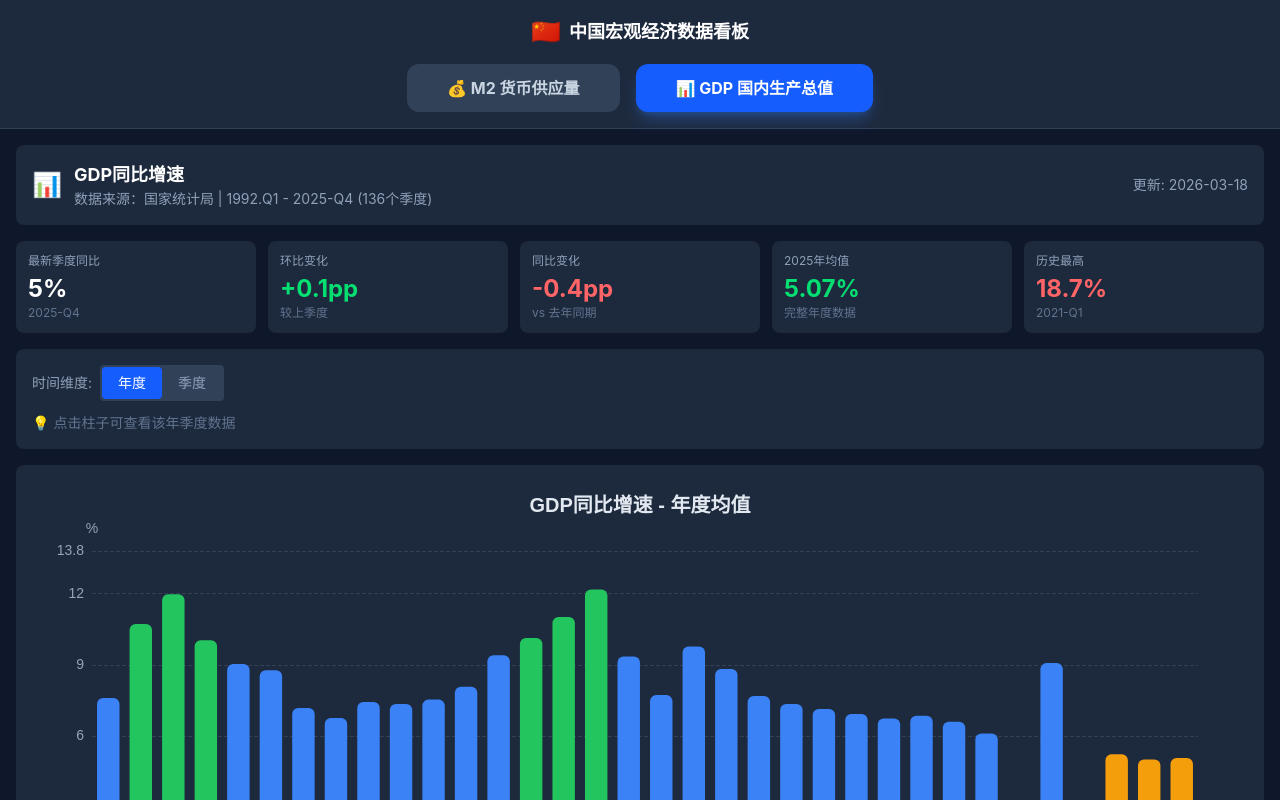
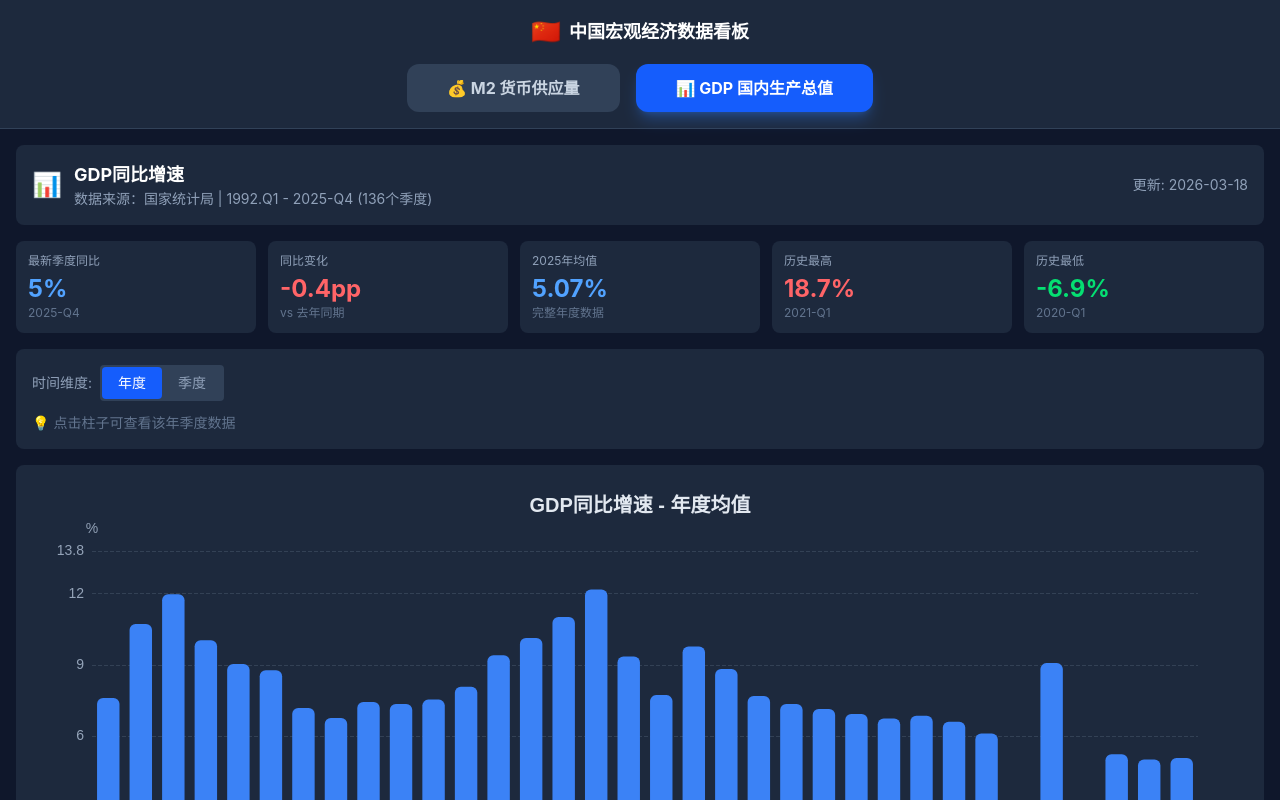
Before and after one commit to ZZZZZZZZeng/china-macro-dashboard, a React (Vite) app: page / in a window 1280 px wide. Both pictures are taken after a click on the button "📊 GDP 国内生产总值". Shown: the top 800 px of the page. Built offline with nearby package versions, Linux system fonts and the light colour scheme; the HTML template or start-up script is replaced by a standard one.

Commit message:
refactor(GDP): 移除环比功能，统一使用蓝色主题
- 移除环比切换按钮和环比统计卡片
- 年度视图：统一蓝色柱状图（负增长用红色警示）
- 季度视图：仅显示同比折线图
- 简化指标说明为单一 GDP 同比解释

```diff
--- a/src/pages/GDPPage.tsx
+++ b/src/pages/GDPPage.tsx
@@ -5,7 +5,6 @@ import type { EChartsOption } from 'echarts'
 interface GDPDataPoint {
   date: string
   value: number
-  mom?: number
 }
 
 interface GDPData {
@@ -20,7 +19,6 @@ interface GDPData {
 }
 
 type TimeView = 'year' | 'quarter'
-type ChartMetric = 'both' | 'yoy' | 'mom'
 
 function debounce<T extends (...args: any[]) => void>(fn: T, delay: number): T {
   let timer: ReturnType<typeof setTimeout> | null = null
@@ -35,7 +33,6 @@ export default function GDPPage() {
   const [gdpData, setGdpData] = useState<GDPData | null>(null)
   const [error, setError] = useState<string | null>(null)
   const [view, setView] = useState<TimeView>('year')
-  const [metric, setMetric] = useState<ChartMetric>('both')
   const [selectedYear, setSelectedYear] = useState<string | null>(null)
   const [visibleRange, setVisibleRange] = useState({ start: 0, end: 100 })
 
@@ -48,17 +45,6 @@ export default function GDPPage() {
       const response = await fetch('/data/gdp.json')
       if (!response.ok) throw new Error('数据获取失败')
       const data = await response.json()
-
-      // 计算环比变化 = 本季度同比 - 上季度同比（单位：pp百分点）
-      data.data = data.data.map((item: GDPDataPoint, index: number) => {
-        if (index === 0) {
-          return { ...item, mom: 0 }
-        }
-        const prevValue = data.data[index - 1].value
-        const mom = Number((item.value - prevValue).toFixed(2))
-        return { ...item, mom }
-      })
-
       setGdpData(data)
     } catch (e) {
       setError('数据加载失败，请刷新重试')
@@ -70,17 +56,16 @@ export default function GDPPage() {
   const processedData = useMemo(() => {
     if (!gdpData) return { yearlyData: [], years: [], quarterlyByYear: {} }
 
-    const yearlyMap = new Map<string, { values: number[], momValues: number[], dates: string[] }>()
+    const yearlyMap = new Map<string, { values: number[], dates: string[] }>()
     const quarterlyByYear: Record<string, GDPDataPoint[]> = {}
 
     gdpData.data.forEach((item: GDPDataPoint) => {
       const year = item.date.split('-')[0]
       if (!yearlyMap.has(year)) {
-        yearlyMap.set(year, { values: [], momValues: [], dates: [] })
+        yearlyMap.set(year, { values: [], dates: [] })
         quarterlyByYear[year] = []
       }
       yearlyMap.get(year)!.values.push(item.value)
-      yearlyMap.get(year)!.momValues.push(item.mom || 0)
       yearlyMap.get(year)!.dates.push(item.date)
       quarterlyByYear[year].push(item)
     })
@@ -89,27 +74,18 @@ export default function GDPPage() {
 
     const yearlyData = years.map(year => {
       const data = yearlyMap.get(year)!
-      // 年度 GDP 增速 = 四个季度的平均值
       const avg = data.values.reduce((a, b) => a + b, 0) / data.values.length
       const max = Math.max(...data.values)
       const min = Math.min(...data.values)
-      const start = data.values[0]
-      const end = data.values[data.values.length - 1]
-      const yearChange = Number((end - start).toFixed(2))
-      const momSum = data.momValues.reduce((a, b) => a + b, 0)
 
       return {
         year,
         avg: Number(avg.toFixed(2)),
         max,
         min,
-        start,
-        end,
-        yearChange,
         quarters: data.values.length,
         maxQuarter: data.dates[data.values.indexOf(max)],
-        minQuarter: data.dates[data.values.indexOf(min)],
-        momSum: Number(momSum.toFixed(2))
+        minQuarter: data.dates[data.values.indexOf(min)]
       }
     })
 
@@ -122,8 +98,7 @@ export default function GDPPage() {
     if (view === 'year') {
       return {
         dates: processedData.yearlyData.map(d => d.year),
-        yoy: processedData.yearlyData.map(d => d.avg),
-        mom: processedData.yearlyData.map(d => d.momSum)
+        yoy: processedData.yearlyData.map(d => d.avg)
       }
     }
 
@@ -131,15 +106,13 @@ export default function GDPPage() {
       const yearData = processedData.quarterlyByYear[selectedYear]
       return {
         dates: yearData.map(d => d.date),
-        yoy: yearData.map(d => d.value),
-        mom: yearData.map(d => d.mom || 0)
+        yoy: yearData.map(d => d.value)
       }
     }
 
     return {
       dates: gdpData.data.map(d => d.date),
-      yoy: gdpData.data.map(d => d.value),
-      mom: gdpData.data.map(d => d.mom || 0)
+      yoy: gdpData.data.map(d => d.value)
     }
   }, [gdpData, view, selectedYear, processedData])
 
@@ -164,10 +137,7 @@ export default function GDPPage() {
     const endIdx = Math.ceil((visibleRange.end / 100) * totalLength)
 
     const visibleYoy = displayData.yoy.slice(startIdx, endIdx)
-    const visibleMom = displayData.mom.slice(startIdx, endIdx)
-
     const yoyRange = calculateAxisRange(visibleYoy.filter((v): v is number => v !== undefined))
-    const momRange = calculateAxisRange(visibleMom.filter((v): v is number => v !== undefined))
 
     if (view === 'year') {
       return {
@@ -224,13 +194,7 @@ export default function GDPPage() {
           data: displayData.yoy,
           barMaxWidth: 50,
           itemStyle: {
-            color: (params: any) => {
-              const val = params.value
-              if (val >= 10) return '#22c55e'  // 高增长
-              if (val >= 6) return '#3b82f6'   // 中速增长
-              if (val >= 0) return '#f59e0b'   // 低速增长
-              return '#ef4444'                  // 负增长
-            },
+            color: (params: any) => params.value >= 0 ? '#3b82f6' : '#ef4444',
             borderRadius: [6, 6, 0, 0]
           },
           emphasis: { itemStyle: { shadowBlur: 15, shadowColor: 'rgba(59, 130, 246, 0.5)' } }
@@ -238,92 +202,7 @@ export default function GDPPage() {
       }
     }
 
-    // 季度视图 - 支持同比+环比切换
-    const series: any[] = []
-    const yAxisConfig: any[] = []
-
-    if (metric === 'yoy' || metric === 'both') {
-      series.push({
-        name: '同比增速',
-        type: 'line',
-        yAxisIndex: 0,
-        data: displayData.yoy,
-        smooth: true,
-        symbol: 'circle',
-        symbolSize: 5,
-        lineStyle: { color: '#3b82f6', width: 3 },
-        itemStyle: { color: '#3b82f6' },
-        areaStyle: metric === 'yoy' ? {
-          color: {
-            type: 'linear',
-            x: 0, y: 0, x2: 0, y2: 1,
-            colorStops: [
-              { offset: 0, color: 'rgba(59, 130, 246, 0.3)' },
-              { offset: 1, color: 'rgba(59, 130, 246, 0.0)' }
-            ]
-          }
-        } : undefined
-      })
-    }
-
-    if (metric === 'mom' || metric === 'both') {
-      series.push({
-        name: '环比变化',
-        type: 'bar',
-        yAxisIndex: metric === 'both' ? 1 : 0,
-        data: displayData.mom,
-        barMaxWidth: 12,
-        itemStyle: {
-          color: (params: any) => params.value >= 0 ? 'rgba(34, 197, 94, 0.7)' : 'rgba(239, 68, 68, 0.7)',
-          borderRadius: [2, 2, 0, 0]
-        },
-        progressive: 200,
-        progressiveThreshold: 300
-      })
-    }
-
-    if (metric === 'yoy' || metric === 'both') {
-      yAxisConfig.push({
-        type: 'value',
-        name: '同比 %',
-        nameTextStyle: { color: '#94a3b8', fontSize: 14 },
-        min: yoyRange.min,
-        max: yoyRange.max,
-        position: 'left',
-        axisLine: { show: true, lineStyle: { color: '#3b82f6' } },
-        splitLine: { lineStyle: { color: '#334155', type: 'dashed' } },
-        axisLabel: { color: '#94a3b8', fontSize: 14 }
-      })
-    }
-
-    if (metric === 'mom') {
-      yAxisConfig.push({
-        type: 'value',
-        name: '环比 pp',
-        nameTextStyle: { color: '#94a3b8', fontSize: 14 },
-        min: momRange.min,
-        max: momRange.max,
-        position: 'left',
-        axisLine: { show: true, lineStyle: { color: '#22c55e' } },
-        splitLine: { lineStyle: { color: '#334155', type: 'dashed' } },
-        axisLabel: { color: '#94a3b8', fontSize: 14 }
-      })
-    }
-
-    if (metric === 'both') {
-      yAxisConfig.push({
-        type: 'value',
-        name: '环比 pp',
-        nameTextStyle: { color: '#94a3b8', fontSize: 14 },
-        min: momRange.min,
-        max: momRange.max,
-        position: 'right',
-        axisLine: { show: true, lineStyle: { color: '#22c55e' } },
-        splitLine: { show: false },
-        axisLabel: { color: '#94a3b8', fontSize: 14 }
-      })
-    }
-
+    // 季度视图 - 仅显示同比折线图
     const titleText = selectedYear ? `GDP同比增速 - ${selectedYear}年季度数据` : 'GDP同比增速 - 季度数据'
 
     return {
@@ -339,23 +218,15 @@ export default function GDPPage() {
         borderColor: '#475569',
         textStyle: { color: '#e2e8f0', fontSize: 14 },
         formatter: (params: any) => {
-          let html = `<div style="padding: 10px;"><div style="font-weight: bold; margin-bottom: 8px; font-size: 14px;">${params[0].name}</div>`
-          params.forEach((p: any) => {
-            const color = p.seriesName === '同比增速' ? '#3b82f6' : (p.value >= 0 ? '#22c55e' : '#ef4444')
-            const unit = p.seriesName === '同比增速' ? '%' : 'pp'
-            html += `<div style="font-size: 14px;"><span style="color:${color}; margin-right: 8px;">●</span>${p.seriesName}: ${p.value}${unit}</div>`
-          })
-          html += '</div>'
-          return html
+          const p = params[0]
+          const color = p.value >= 0 ? '#3b82f6' : '#ef4444'
+          return `<div style="padding: 10px;">
+            <div style="font-weight: bold; margin-bottom: 8px; font-size: 14px;">${p.name}</div>
+            <div style="font-size: 14px;"><span style="color:${color}; margin-right: 8px;">●</span>同比增速: ${p.value}%</div>
+          </div>`
         }
       },
-      legend: {
-        show: metric === 'both',
-        data: metric === 'both' ? ['同比增速', '环比变化'] : [],
-        top: 40,
-        textStyle: { color: '#94a3b8', fontSize: 14 }
-      },
-      grid: { top: metric === 'both' ? 70 : 60, right: metric === 'both' ? 60 : 50, bottom: 90, left: 60 },
+      grid: { top: 60, right: 50, bottom: 90, left: 60 },
       xAxis: {
         type: 'category',
         data: displayData.dates,
@@ -363,14 +234,43 @@ export default function GDPPage() {
         axisLabel: { color: '#94a3b8', fontSize: 12, rotate: displayData.dates.length > 24 ? 45 : 0, interval: 'auto' },
         axisTick: { show: false }
       },
-      yAxis: yAxisConfig,
+      yAxis: {
+        type: 'value',
+        name: '同比 %',
+        nameTextStyle: { color: '#94a3b8', fontSize: 14 },
+        min: yoyRange.min,
+        max: yoyRange.max,
+        position: 'left',
+        axisLine: { show: true, lineStyle: { color: '#3b82f6' } },
+        splitLine: { lineStyle: { color: '#334155', type: 'dashed' } },
+        axisLabel: { color: '#94a3b8', fontSize: 14 }
+      },
       dataZoom: [
         { type: 'slider', start: visibleRange.start, end: visibleRange.end, bottom: 20, height: 28, borderColor: '#475569', backgroundColor: '#1e293b', fillerColor: 'rgba(59, 130, 246, 0.2)', textStyle: { color: '#94a3b8', fontSize: 12 }, zoomLock: false },
         { type: 'inside', start: visibleRange.start, end: visibleRange.end }
       ],
-      series
+      series: [{
+        name: '同比增速',
+        type: 'line',
+        data: displayData.yoy,
+        smooth: true,
+        symbol: 'circle',
+        symbolSize: 5,
+        lineStyle: { color: '#3b82f6', width: 3 },
+        itemStyle: { color: '#3b82f6' },
+        areaStyle: {
+          color: {
+            type: 'linear',
+            x: 0, y: 0, x2: 0, y2: 1,
+            colorStops: [
+              { offset: 0, color: 'rgba(59, 130, 246, 0.3)' },
+              { offset: 1, color: 'rgba(59, 130, 246, 0.0)' }
+            ]
+          }
+        }
+      }]
     }
-  }, [view, metric, selectedYear, processedData, visibleRange, getDisplayData, calculateAxisRange])
+  }, [view, selectedYear, processedData, visibleRange, getDisplayData, calculateAxisRange])
 
   const debouncedSetVisibleRange = useRef(
     debounce((start: number, end: number) => {
@@ -393,7 +293,6 @@ export default function GDPPage() {
       if (year) {
         setSelectedYear(year)
         setView('quarter')
-        setMetric('both')
         setVisibleRange({ start: 0, end: 100 })
       }
     }
@@ -410,25 +309,19 @@ export default function GDPPage() {
   const getStats = () => {
     if (!gdpData) return null
     const values = gdpData.data.map(d => d.value)
-    const momValues = gdpData.data.map(d => d.mom || 0)
     const latest = values[values.length - 1]
     const latestDate = gdpData.data[gdpData.data.length - 1].date
-    const latestMom = momValues[momValues.length - 1]
-
-    // 计算去年同期同比（用于同比变化）
     const latestYear = parseInt(latestDate.split('-')[0])
     const latestQuarter = latestDate.split('-')[1]
     const lastYearDate = `${latestYear - 1}-${latestQuarter}`
     const lastYearData = gdpData.data.find(d => d.date === lastYearDate)
     const yoyChange = lastYearData ? Number((latest - lastYearData.value).toFixed(2)) : null
 
-    // 计算最新完整年度均值（仅当该年有4个季度数据时）
     const latestCompleteYear = processedData.yearlyData.filter(d => d.quarters === 4).pop()
 
     return {
       latest,
       latestDate,
-      latestMom,
       yoyChange,
       latestCompleteYearAvg: latestCompleteYear?.avg,
       latestCompleteYear: latestCompleteYear?.year,
@@ -469,15 +362,8 @@ export default function GDPPage() {
       <div className="grid grid-cols-2 md:grid-cols-5 gap-3 mb-4">
         <div className="bg-slate-800 rounded-lg p-3">
           <div className="text-slate-400 text-xs mb-1">最新季度同比</div>
-          <div className="text-2xl font-bold">{stats.latest}%</div>
+          <div className="text-2xl font-bold text-blue-400">{stats.latest}%</div>
           <div className="text-slate-500 text-xs">{stats.latestDate}</div>
-        </div>
-        <div className="bg-slate-800 rounded-lg p-3">
-          <div className="text-slate-400 text-xs mb-1">环比变化</div>
-          <div className={`text-2xl font-bold ${stats.latestMom! >= 0 ? 'text-green-400' : 'text-red-400'}`}>
-            {stats.latestMom! >= 0 ? '+' : ''}{stats.latestMom}pp
-          </div>
-          <div className="text-slate-500 text-xs">较上季度</div>
         </div>
         <div className="bg-slate-800 rounded-lg p-3">
           <div className="text-slate-400 text-xs mb-1">同比变化</div>
@@ -497,15 +383,18 @@ export default function GDPPage() {
         </div>
         <div className="bg-slate-800 rounded-lg p-3">
           <div className="text-slate-400 text-xs mb-1">{stats.latestCompleteYear}年均值</div>
-          <div className={`text-2xl font-bold ${(stats.latestCompleteYearAvg || 0) >= 5 ? 'text-green-400' : (stats.latestCompleteYearAvg || 0) >= 0 ? 'text-yellow-400' : 'text-red-400'}`}>
-            {stats.latestCompleteYearAvg}%
-          </div>
+          <div className="text-2xl font-bold text-blue-400">{stats.latestCompleteYearAvg}%</div>
           <div className="text-slate-500 text-xs">完整年度数据</div>
         </div>
         <div className="bg-slate-800 rounded-lg p-3">
           <div className="text-slate-400 text-xs mb-1">历史最高</div>
           <div className="text-2xl font-bold text-red-400">{stats.max}%</div>
           <div className="text-slate-500 text-xs">{stats.maxDate}</div>
+        </div>
+        <div className="bg-slate-800 rounded-lg p-3">
+          <div className="text-slate-400 text-xs mb-1">历史最低</div>
+          <div className="text-2xl font-bold text-green-400">{stats.min}%</div>
+          <div className="text-slate-500 text-xs">{stats.minDate}</div>
         </div>
       </div>
 
@@ -519,17 +408,6 @@ export default function GDPPage() {
             </div>
           </div>
 
-          {view === 'quarter' && (
-            <div className="flex items-center gap-2">
-              <span className="text-slate-400 text-sm">显示指标:</span>
-              <div className="flex bg-slate-700 rounded p-0.5">
-                <button onClick={() => setMetric('both')} className={`px-3 py-1.5 text-sm rounded transition-colors ${metric === 'both' ? 'bg-blue-600 text-white' : 'text-slate-400 hover:text-white'}`}>同比+环比</button>
-                <button onClick={() => setMetric('yoy')} className={`px-3 py-1.5 text-sm rounded transition-colors ${metric === 'yoy' ? 'bg-blue-600 text-white' : 'text-slate-400 hover:text-white'}`}>仅同比</button>
-                <button onClick={() => setMetric('mom')} className={`px-3 py-1.5 text-sm rounded transition-colors ${metric === 'mom' ? 'bg-blue-600 text-white' : 'text-slate-400 hover:text-white'}`}>仅环比</button>
-              </div>
-            </div>
-          )}
-
           {view === 'quarter' && selectedYear && (
             <button onClick={() => { setSelectedYear(null); setVisibleRange({ start: 0, end: 100 }); }} className="text-sm text-blue-400 hover:text-blue-300">← 返回全部季度</button>
           )}
@@ -537,7 +415,7 @@ export default function GDPPage() {
 
         <div className="text-slate-500 text-sm mt-3">
           {view === 'year' && '💡 点击柱子可查看该年季度数据'}
-          {view === 'quarter' && !selectedYear && '💡 环比变化 = 本季度同比 - 上季度同比（单位：pp百分点）'}
+          {view === 'quarter' && !selectedYear && '💡 GDP同比较去年同季度，消除季节性因素影响'}
           {view === 'quarter' && selectedYear && `💡 正在显示 ${selectedYear} 年的季度数据`}
         </div>
       </div>
@@ -554,7 +432,7 @@ export default function GDPPage() {
 
       <div className="bg-slate-800 rounded-lg p-4">
         <div className="text-sm text-slate-300 mb-2 font-semibold">📊 指标说明</div>
-        <div className="grid md:grid-cols-2 gap-4 text-sm text-slate-400">
+        <div className="text-sm text-slate-400">
           <div className="flex items-start gap-2">
             <span className="w-3 h-3 rounded-full bg-blue-500 mt-1"></span>
             <div>
@@ -562,40 +440,7 @@ export default function GDPPage() {
               <div className="text-xs text-slate-500 mt-1">公式：(本年某季度 - 去年同季度) / 去年同季度 × 100%</div>
             </div>
           </div>
-          <div className="flex items-start gap-2">
-            <span className="w-3 h-3 rounded bg-green-500 mt-1"></span>
-            <div>
-              <span className="text-white">环比变化</span>：同比增速的季度变化，反映经济增长动能变化
-              <div className="text-xs text-slate-500 mt-1">公式：本季度同比增速 - 上季度同比增速（单位：pp百分点）</div>
-            </div>
-          </div>
         </div>
-
-        <div className="mt-4 pt-3 border-t border-slate-700">
-          <div className="text-sm text-slate-300 mb-2">📅 季度数据特点</div>
-          <div className="text-xs text-slate-500 space-y-1">
-            <div>• <span className="text-slate-400">年度均值</span>：由于 GDP 数据按季度发布，年度均值仅在有完整4个季度数据时显示</div>
-            <div>• <span className="text-slate-400">数据频率</span>：GDP 数据按季度发布，每年4个季度（Q1-Q4），反映经济运行的季度性波动</div>
-            <div>• <span className="text-slate-400">同比 vs 环比</span>：同比消除季节性影响，环比捕捉短期动能变化，两者结合更全面反映经济态势</div>
-          </div>
-        </div>
-
-        <div className="mt-3 pt-3 border-t border-slate-700">
-          <div className="flex gap-1 mb-1">
-            <span className="w-3 h-3 rounded bg-green-500"></span>
-            <span className="w-3 h-3 rounded bg-blue-500"></span>
-            <span className="w-3 h-3 rounded bg-yellow-500"></span>
-            <span className="w-3 h-3 rounded bg-red-500"></span>
-          </div>
-          <div className="text-xs text-slate-500">
-            <span className="text-slate-400">增速区间</span>：
-            <span className="text-green-400"> ≥10%高增长</span>、
-            <span className="text-blue-400"> ≥6%中速</span>、
-            <span className="text-yellow-400"> ≥0%低速</span>、
-            <span className="text-red-400"> &lt;0%负增长</span>
-          </div>
-        </div>
-
         <div className="mt-3 pt-3 border-t border-slate-700 text-xs text-slate-500">
           数据来自国家统计局官方发布
         </div>
```
Also changed, not shown: 1 other file (tests, documents, lock files or other folders).
